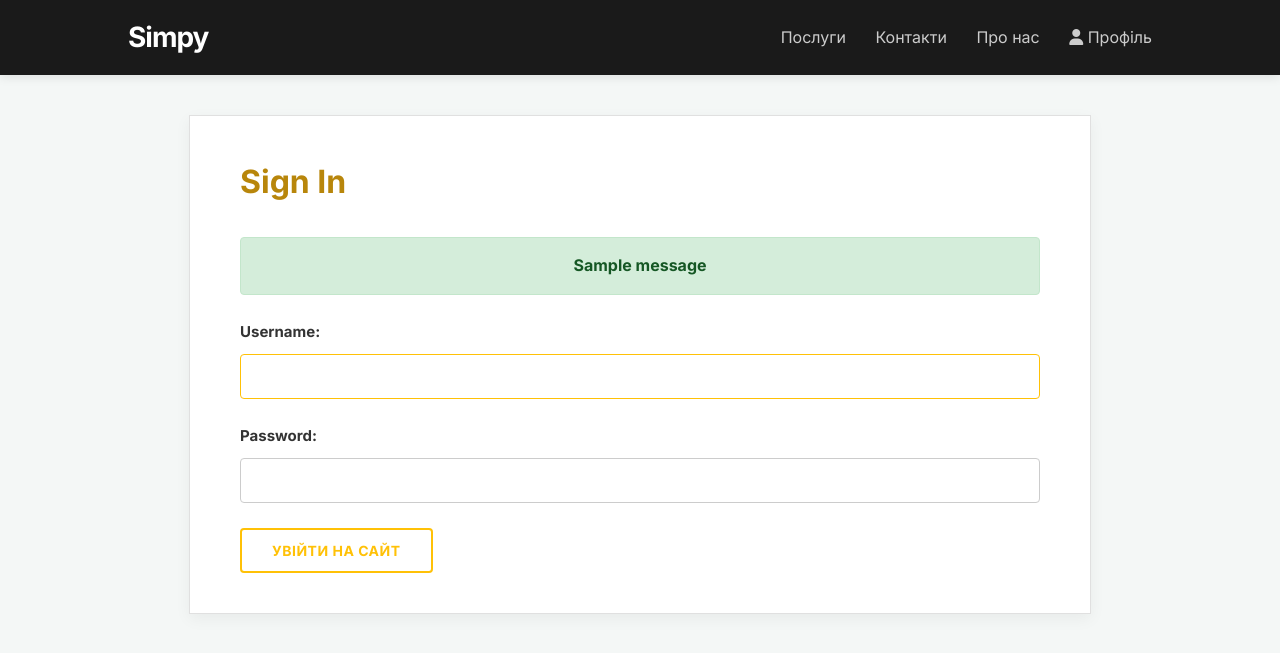
After one commit to mariatupik/My-Python-Journey, a Django app: page /login/ in a window 1280 px wide. The commit adds this page. Shown: the top 653 px of the page. Run offline with Django 5.2, Linux system fonts and the light colour scheme; tables that the repository leaves empty hold one stand-in row (values such as "Sample post"); one stand-in notice (Sample message) is shown.

Commit message:
feat: add validated contact feedback form and secure user authentication system
- Implement contact feedback page with full database persistence and automated SMTP email routing.
- Integrate secure user sign-in system leveraging native Django authentication framework.
- Configure session flash messages to provide dynamic user notifications on successful actions.
- Build clean, unified interface layouts matching corporate identity and typography guidelines.

```diff
--- a/ItProger/Simpy-Django-Services/main/templates/main/layout.html
+++ b/ItProger/Simpy-Django-Services/main/templates/main/layout.html
@@ -12,7 +12,7 @@
         <div class="logo">Simpy</div>
         <nav>
             <a href="{% url 'uslugi' %}">Послуги</a>
-            <a href="#">Контакти</a>
+            <a href="{% url 'contact' %}">Контакти</a>
             <a href="#">Про нас</a>
             <a href="{% url 'profile' %}"><i class="fa-solid fa-user"></i> Профіль</a>
         </nav>
--- /dev/null
+++ b/ItProger/Simpy-Django-Services/main/templates/main/login.html
@@ -0,0 +1,25 @@
+{% extends 'main/layout.html' %}
+
+{% block title %}Login{% endblock %}
+
+{% block content %}
+<div class="login-container">
+    <h2>Sign In</h2>
+
+    {% if messages %}
+        {% for message in messages %}
+            <div class="login-message {% if message.tags == 'error' %}msg-error{% else %}msg-success{% endif %}">
+                {{ message }}
+            </div>
+        {% endfor %}
+    {% endif %}
+
+    <form method="POST">
+        {% csrf_token %}
+        {{ form.as_p }}
+        <button type="submit" class="btn-login">
+            Увійти на сайт
+        </button>
+    </form>
+</div>
+{% endblock %}
--- a/ItProger/Simpy-Django-Services/main/urls.py
+++ b/ItProger/Simpy-Django-Services/main/urls.py
@@ -4,5 +4,7 @@ from . import views
 urlpatterns = [
     path('', views.index, name='home'),
     path('uslugi/', views.uslugi, name='uslugi'),
+    path('contact/', views.contact, name='contact'),
     path('profile/', views.profile, name='profile'),
+    path('login/', views.login_view, name='login'),
 ]
--- a/ItProger/Simpy-Django-Services/main/views.py
+++ b/ItProger/Simpy-Django-Services/main/views.py
@@ -1,9 +1,11 @@
 from django.shortcuts import render, redirect
 from django.contrib.auth.decorators import login_required
-from .forms import ProfileUpdateForm, UserUpdateForm
+from django.contrib.auth import authenticate, login
+from django.contrib.auth.forms import AuthenticationForm
+from .forms import ProfileUpdateForm, UserUpdateForm, ContactForm
 from .models import Profile
 from django.contrib import messages
-# Create your views here.
+from django.core.mail import send_mail
 
 def index(request):
     return render(request, 'main/index.html')
@@ -30,3 +32,49 @@ def profile(request):
         'u_form': u_form,
         'p_form': p_form
     })
+def login_view(request):
+    if request.user.is_authenticated:
+        return redirect('profile')
+
+    if request.method == 'POST':
+        form = AuthenticationForm(request, data=request.POST)
+        if form.is_valid():
+            username = form.cleaned_data.get('username')
+            password = form.cleaned_data.get('password')
+            user = authenticate(username=username, password=password)
+            if user is not None:
+                login(request, user)
+                messages.success(request, f"З поверненням, {username}!")
+
+                next_url = request.GET.get('next')
+                if next_url:
+                    return redirect(next_url)
+                return redirect('profile')
+        else:
+            messages.error(request, "Неправильний username або password.")
+    else:
+        form = AuthenticationForm()
+
+    return render(request, 'main/login.html', {'form': form})
+
+def contact(request):
+    if request.method == 'POST':
+        form = ContactForm(request.POST)
+        if form.is_valid():
+            contact_instance = form.save()
+
+            subject = contact_instance.subject
+            plain_message = contact_instance.message
+            from_email = f"From <{contact_instance.email}>"
+            to_email = "your_receiver_email@gmail.com"
+
+            try:
+                send_mail(subject, plain_message, from_email, [to_email])
+            except Exception:
+                pass
+            messages.success(request, 'Повідомлення успішно надіслано!')
+            return redirect('contact')
+    else:
+        form = ContactForm()
+
+    return render(request, 'main/contact.html', {'form': form})
--- a/ItProger/Simpy-Django-Services/static/main/css/main.css
+++ b/ItProger/Simpy-Django-Services/static/main/css/main.css
@@ -31,17 +31,22 @@ nav a {
     font-weight: 500;
     transition: color 0.3s;
 }
+
 nav a.profile-link {
     color: #ffc107;
     border: 1px solid #ffc107;
     padding: 5px 15px;
     border-radius: 20px;
 }
+
 nav a.profile-link:hover {
     background: #ffc107;
     color: black;
 }
-nav a:hover { color: white; }
+
+nav a:hover {
+    color: white;
+}
 
 .hero {
     text-align: center;
@@ -50,8 +55,8 @@ nav a:hover { color: white; }
     flex-direction: column;
     justify-content: center;
     align-items: center;
-background: #6b6b6b;
-background: linear-gradient(37deg,rgba(107, 107, 107, 1) 35%, rgba(158, 145, 145, 1) 65%, rgba(250, 247, 247, 1) 100%);
+    background: #6b6b6b;
+    background: linear-gradient(37deg, rgba(107, 107, 107, 1) 35%, rgba(158, 145, 145, 1) 65%, rgba(250, 247, 247, 1) 100%);
 }
 
 .hero h1 {
@@ -90,7 +95,10 @@ background: linear-gradient(37deg,rgba(107, 107, 107, 1) 35%, rgba(158, 145, 145
     padding: 80px 10%;
 }
 
-.services-page h1 { font-size: 42px; margin-bottom: 50px; }
+.services-page h1 {
+    font-size: 42px;
+    margin-bottom: 50px;
+}
 
 .grid {
     display: grid;
@@ -117,8 +125,10 @@ background: linear-gradient(37deg,rgba(107, 107, 107, 1) 35%, rgba(158, 145, 145
     margin-top: 0;
 }
 
-.grid p { color: #666; font-size: 16px; }
-
+.grid p {
+    color: #666;
+    font-size: 16px;
+}
 
 .icon-style {
     font-size: 40px;
@@ -148,7 +158,7 @@ background: linear-gradient(37deg,rgba(107, 107, 107, 1) 35%, rgba(158, 145, 145
     margin-bottom: 25px;
 }
 
-
+/* --- Шапка профілю --- */
 .profile-header {
     display: flex;
     align-items: center;
@@ -172,15 +182,33 @@ background: linear-gradient(37deg,rgba(107, 107, 107, 1) 35%, rgba(158, 145, 145
     object-fit: contain;
 }
 
-.user-info h5 { margin: 0; font-size: 18px; color: #333; }
-.user-info p { margin: 5px 0 0; color: #666; font-size: 14px; }
+.user-info h5 {
+    margin: 0;
+    font-size: 18px;
+    color: #333;
+}
 
-.divider { border: 0; border-top: 1px solid #eee; margin: 20px 0; }
+.user-info p {
+    margin: 5px 0 0;
+    color: #666;
+    font-size: 14px;
+}
 
+.divider {
+    border: 0;
+    border-top: 1px solid #eee;
+    margin: 20px 0;
+}
 
-.form-subtitle { font-size: 26px; margin: 20px 0; color: #333; }
+.form-subtitle {
+    font-size: 26px;
+    margin: 20px 0;
+    color: #333;
+}
 
-.field-group { margin-bottom: 20px; }
+.field-group {
+    margin-bottom: 20px;
+}
 
 .field-group label {
     display: block;
@@ -189,7 +217,6 @@ background: linear-gradient(37deg,rgba(107, 107, 107, 1) 35%, rgba(158, 145, 145
     font-size: 15px;
     color: #333;
 }
-
 
 .profile-form-input {
     width: 100%;
@@ -201,7 +228,11 @@ background: linear-gradient(37deg,rgba(107, 107, 107, 1) 35%, rgba(158, 145, 145
     font-family: 'Inter', sans-serif;
 }
 
-.file-info { font-size: 13px; color: #666; margin-bottom: 10px; }
+.file-info {
+    font-size: 13px;
+    color: #666;
+    margin-bottom: 10px;
+}
 
 .checkbox-group {
     display: flex;
@@ -209,7 +240,6 @@ background: linear-gradient(37deg,rgba(107, 107, 107, 1) 35%, rgba(158, 145, 145
     gap: 10px;
     margin: 25px 0;
 }
-
 
 .btn-yellow-outline {
     background: white;
@@ -237,5 +267,106 @@ background: linear-gradient(37deg,rgba(107, 107, 107, 1) 35%, rgba(158, 145, 145
     margin-bottom: 20px;
     text-align: center;
     font-weight: bold;
-    transition: opacity 0.5s ease; /* Для плавного зникнення */
+    transition: opacity 0.5s ease;
 }
+
+.error-text {
+    color: #e63946;
+    font-size: 13px;
+    display: block;
+    margin-top: 5px;
+}
+
+.login-container {
+    background: white;
+    max-width: 800px;
+    margin: 40px auto;
+    padding: 40px 50px;
+    border: 1px solid #e0e0e0;
+    box-shadow: 0 5px 15px rgba(0,0,0,0.05);
+    font-family: 'Inter', sans-serif;
+}
+
+.login-container h2 {
+    color: #b8860b;
+    font-size: 32px;
+    margin-top: 0;
+    margin-bottom: 30px;
+}
+
+/* Стилізація абзаців <p>, які генерує Django навколо поля */
+.login-container p {
+    margin-bottom: 25px;
+}
+
+
+.login-container label {
+    display: block;
+    font-weight: bold;
+    margin-bottom: 10px;
+    font-size: 15px;
+    color: #333;
+}
+
+/* Стилізація самих текстових інпутів, щоб вони були як у контактах */
+.login-container input[type="text"],
+.login-container input[type="password"] {
+    width: 100%;
+    padding: 12px;
+    border: 1px solid #ccc;
+    border-radius: 4px;
+    background: #fff;
+    box-sizing: border-box;
+    font-family: 'Inter', sans-serif;
+    font-size: 15px;
+    transition: border-color 0.3s;
+}
+
+
+.login-container input[type="text"]:focus,
+.login-container input[type="password"]:focus {
+    border-color: #ffc107;
+    outline: none;
+}
+
+
+.btn-login {
+    background: white;
+    border: 2px solid #ffc107;
+    color: #ffc107;
+    padding: 12px 30px;
+    font-weight: bold;
+    cursor: pointer;
+    transition: 0.3s;
+    border-radius: 4px;
+    text-transform: uppercase;
+    font-family: 'Inter', sans-serif;
+    font-size: 14px;
+    letter-spacing: 0.5px;
+}
+
+.btn-login:hover {
+    background: #ffc107;
+    color: white;
+}
+
+
+.login-message {
+    padding: 15px;
+    border-radius: 4px;
+    margin-bottom: 25px;
+    text-align: center;
+    font-weight: bold;
+}
+
+.msg-error {
+    background-color: #f8d7da;
+    color: #721c24;
+    border: 1px solid #f5c6cb;
+}
+
+.msg-success {
+    background-color: #d4edda;
+    color: #155724;
+    border: 1px solid #c3e6cb;
+}
```
Also changed, not shown: ItProger/Simpy-Django-Services/main/forms.py (+11 -0 lines), ItProger/Simpy-Django-Services/main/models.py (+9 -0 lines), ItProger/Simpy-Django-Services/main/templates/main/contact.html (added, +55 -0 lines), ItProger/Simpy-Django-Services/simpy_project/settings.py (+7 -0 lines), ItProger/Simpy-Django-Services/README.md, ItProger/Simpy-Django-Services/main/migrations/0002_contactmessage_alter_profile_gender_and_more.py (added), ItProger/Simpy-Django-Services/preview_contact.png (added), ItProger/Simpy-Django-Services/preview_login.png (added).
